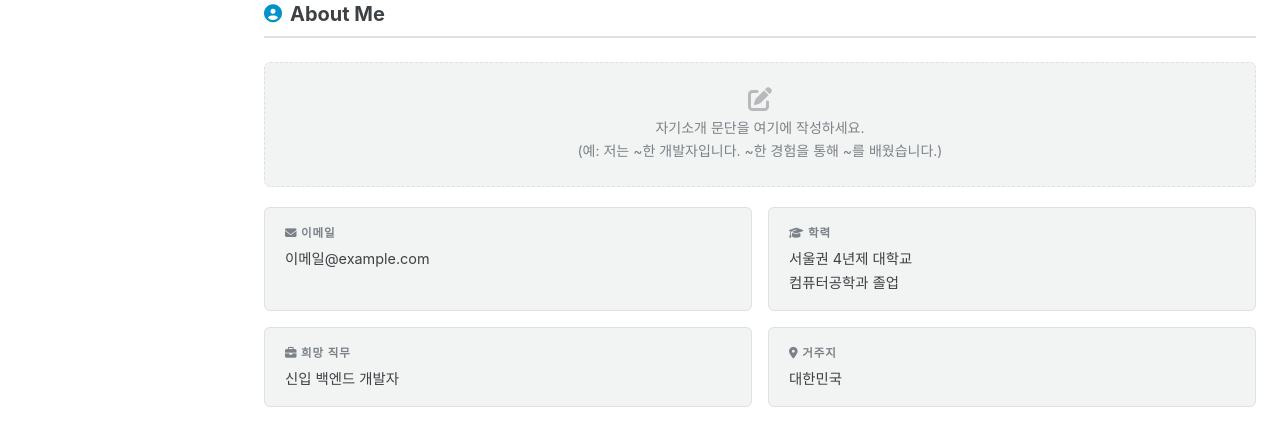
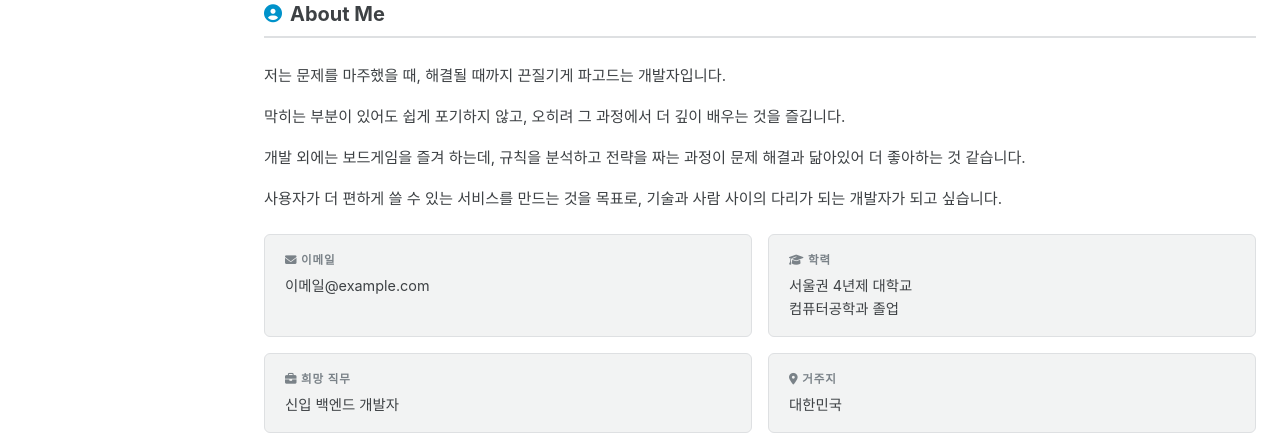
Before and after one commit to jisooo11/jisooo11, a plain HTML site: page index.html in a window 1280 px wide. Shown: the part 393-828 px from the top of the page. Drawn offline with Linux system fonts and the light colour scheme.

Commit message:
Add about me content

```diff
--- a/index.html
+++ b/index.html
@@ -553,11 +553,12 @@
       <section class="section" id="about">
         <h2 class="section__title"><i class="fas fa-user-circle"></i> About Me</h2>
 
-        <!-- 자기소개 본문: 2~3문단 자유롭게 작성 -->
-        <div class="placeholder" style="margin-bottom:1.25rem;">
-          <i class="fas fa-pen-to-square"></i>
-          자기소개 문단을 여기에 작성하세요.<br>
-          (예: 저는 ~한 개발자입니다. ~한 경험을 통해 ~를 배웠습니다.)
+        <!-- 자기소개 본문 -->
+        <div style="line-height:1.9; font-size:0.95rem; color:var(--text); margin-bottom:1.25rem;">
+          <p style="margin-bottom:0.75rem;">저는 문제를 마주했을 때, 해결될 때까지 끈질기게 파고드는 개발자입니다.</p>
+          <p style="margin-bottom:0.75rem;">막히는 부분이 있어도 쉽게 포기하지 않고, 오히려 그 과정에서 더 깊이 배우는 것을 즐깁니다.</p>
+          <p style="margin-bottom:0.75rem;">개발 외에는 보드게임을 즐겨 하는데, 규칙을 분석하고 전략을 짜는 과정이 문제 해결과 닮아있어 더 좋아하는 것 같습니다.</p>
+          <p>사용자가 더 편하게 쓸 수 있는 서비스를 만드는 것을 목표로, 기술과 사람 사이의 다리가 되는 개발자가 되고 싶습니다.</p>
         </div>
 
         <!-- 기본 정보 카드 -->
```
